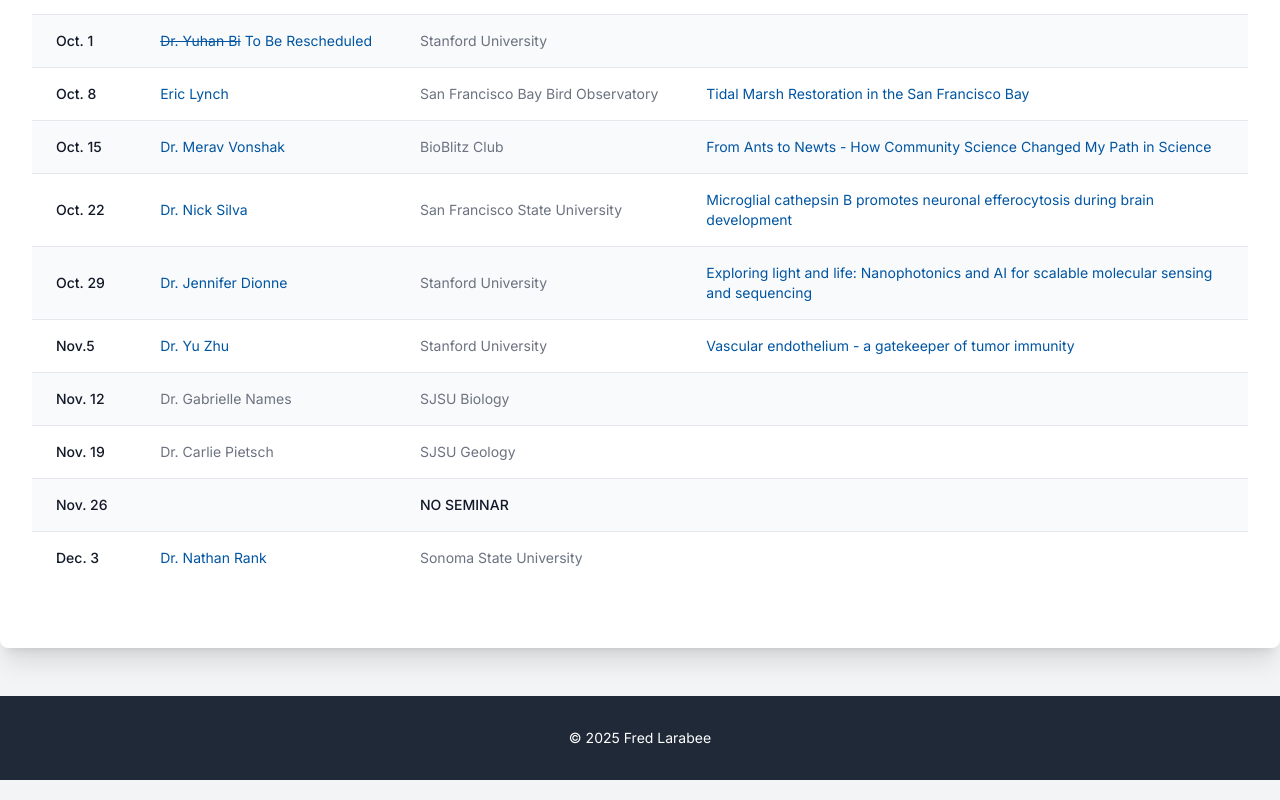
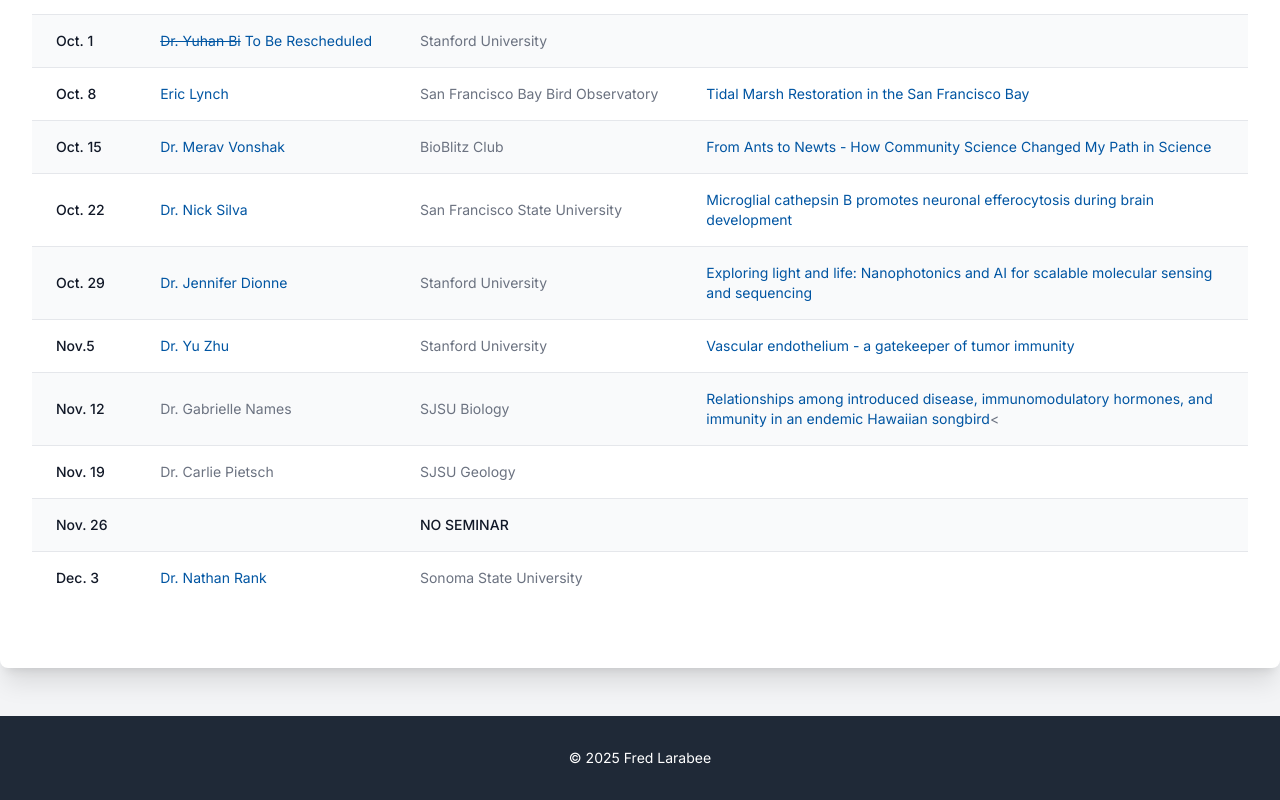
Before and after one commit to bugbiter-sjsu/biology-seminar-site, a plain HTML site: page index.html in a window 1280 px wide. Shown: the part 1271-2071 px from the top of the page. Drawn offline with nearby package versions, Linux system fonts and the light colour scheme.

Commit message:
Add Names

```diff
--- a/index.html
+++ b/index.html
@@ -177,7 +177,7 @@
                             <td class="px-6 py-4 whitespace-nowrap text-sm font-medium text-gray-900">Nov. 12</td>
                             <td class="px-6 py-4 whitespace-nowrap text-sm text-gray-500">Dr. Gabrielle Names</td>
                             <td class="px-6 py-4 whitespace-nowrap text-sm text-gray-500">SJSU Biology</td>
-                            <td class="px-6 py-4 text-sm text-gray-500 break-words"></td>
+                            <td class="px-6 py-4 text-sm text-gray-500 break-words"><a href="names.html" class="text-primary hover:text-secondary">Relationships among introduced disease, immunomodulatory hormones, and immunity in an endemic Hawaiian songbird</a><</td>
                         </tr>
                         <tr>
                             <td class="px-6 py-4 whitespace-nowrap text-sm font-medium text-gray-900">Nov. 19</td>
```
